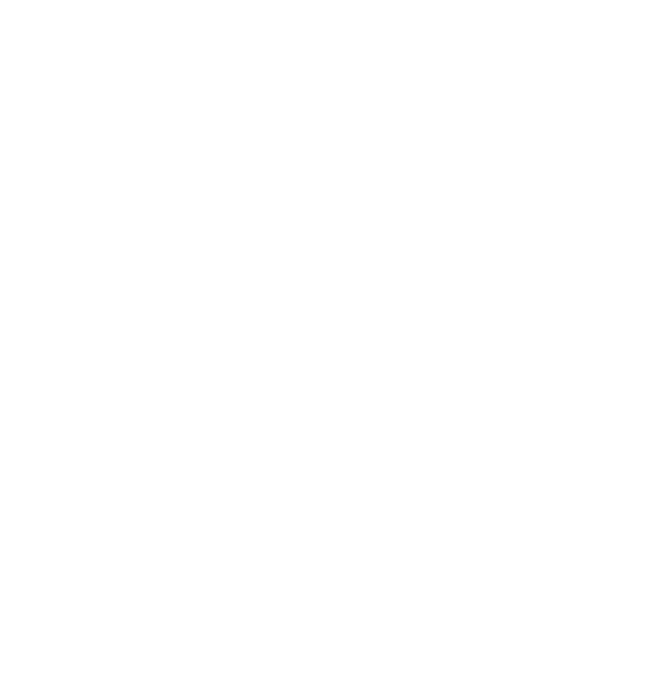
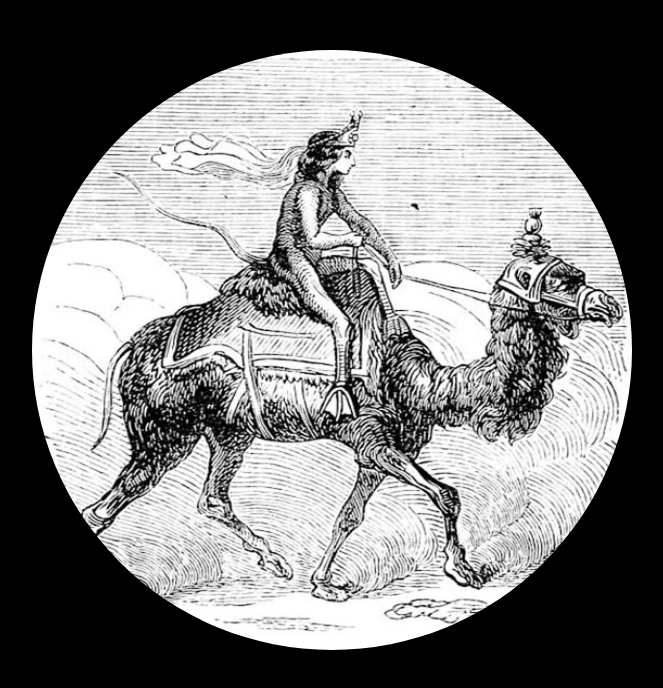
Before and after one commit to TANINSAMXI/js_homeworks, a website: page src/index.html in a window 1280 px wide. Shown: the whole page, without its empty margins (308-971 px from the left). Drawn offline with nearby package versions, Linux system fonts and the light colour scheme.

Commit message:
hw_33 complete

```diff
--- a/src/index.html
+++ b/src/index.html
@@ -7,8 +7,10 @@
             rel="stylesheet"
             href="./../node_modules/bootstrap/dist/css/bootstrap.min.css"
         />
+        <link rel="stylesheet" href="styles/all.css" />
     </head>
     <body>
+        <img src="" id="img" alt="" />
         <script src="../src/js/index.js"></script>
     </body>
 </html>
--- a/src/js/index.js
+++ b/src/js/index.js
@@ -1 +1,18 @@
 'use strict'
+
+const nineJpg = [
+    '1.jpg',
+    '2.jpg',
+    '3.jpg',
+    '4.jpg',
+    '5.jpg',
+    '6.jpg',
+    '7.jpg',
+    '8.jpg',
+    '9.jpg',
+]
+const someOfNine = () => {
+    document.getElementById('img').src =
+        `images/${nineJpg[~~(Math.random() * nineJpg.length)]}`
+}
+someOfNine()
--- /dev/null
+++ b/src/styles/all.css
@@ -0,0 +1,11 @@
+body {
+    padding-top: 50px;
+    display: flex;
+    justify-content: center;
+    background-color: black;
+}
+img {
+    width: 600px;
+    height: 600px;
+    border-radius: 300px;
+}
```
Also changed, not shown: Readme.md, src/images/1.jpg (added), src/images/2.jpg (added), src/images/3.jpg (added), src/images/4.jpg (added), src/images/5.jpg (added), src/images/6.jpg (added), src/images/7.jpg (added), src/images/8.jpg (added), src/images/9.jpg (added).
